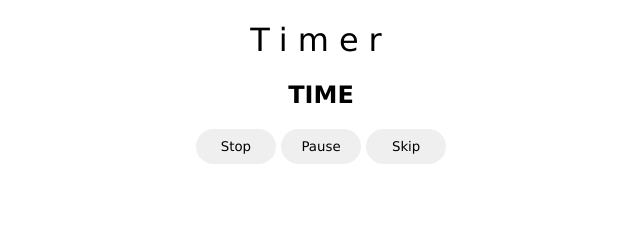
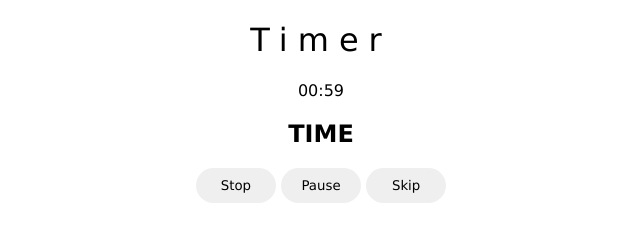
Before and after one commit to ThymeScript/pomodoro-timer, a website: page index.html in a window 1280 px wide. Both pictures are taken after a click on the button "Start". Shown: the whole page, without its empty margins (319-959 px from the left). Drawn offline with nearby package versions, Linux system fonts and the light colour scheme; files that its build step writes are made by us from their sources.

Commit message:
feat: add timer & display countdown

```diff
--- a/index.html
+++ b/index.html
@@ -38,6 +38,8 @@
       <button id="start" onclick="startPomodoro()">Start</button>
     </div>
     <div class="running">
+      <div class="countdown">
+      </div>
       <h2>TIME</h2>
       <button>Stop</button>
       <button>Pause</button>
--- a/js/main.js
+++ b/js/main.js
@@ -1,3 +1,6 @@
+const SECOND = 1000;
+const MINUTE = 60 * SECOND;
+
 function increaseCounter(id) {
   const counter = document.querySelector("#" + id);
   counter.textContent = parseInt(counter.textContent) + 1;
@@ -28,6 +31,33 @@ function startPomodoro() {
   toggleVisibility(".setup");
   toggleVisibility(".running");
 
+  //TODO add proper time
+  runCycle(1);
+
+}
+
+function runCycle(timeInMinutes) {
+  let seconds = 0;
+  let minutes = timeInMinutes;
+  let timer = setInterval(countdown, SECOND);
+  const counter = document.querySelector(".countdown");
+  let currentTime = document.createElement("p");
+
+  function countdown() {
+    console.log(seconds, minutes);
+    currentTime.textContent = `${minutes < 10 ? "0" + minutes : minutes}:${seconds < 10 ? "0" + seconds : seconds}`;
+    counter.appendChild(currentTime);
+    if (seconds == 0 && minutes == 0) {
+      //TODO sound
+      clearInterval(timer);
+    }
+    if (seconds == 0) {
+      minutes -= 1;
+      seconds = 59;
+    } else {
+      seconds--;
+    }
+  }
 }
 
 function toggleVisibility(selector) {
```
